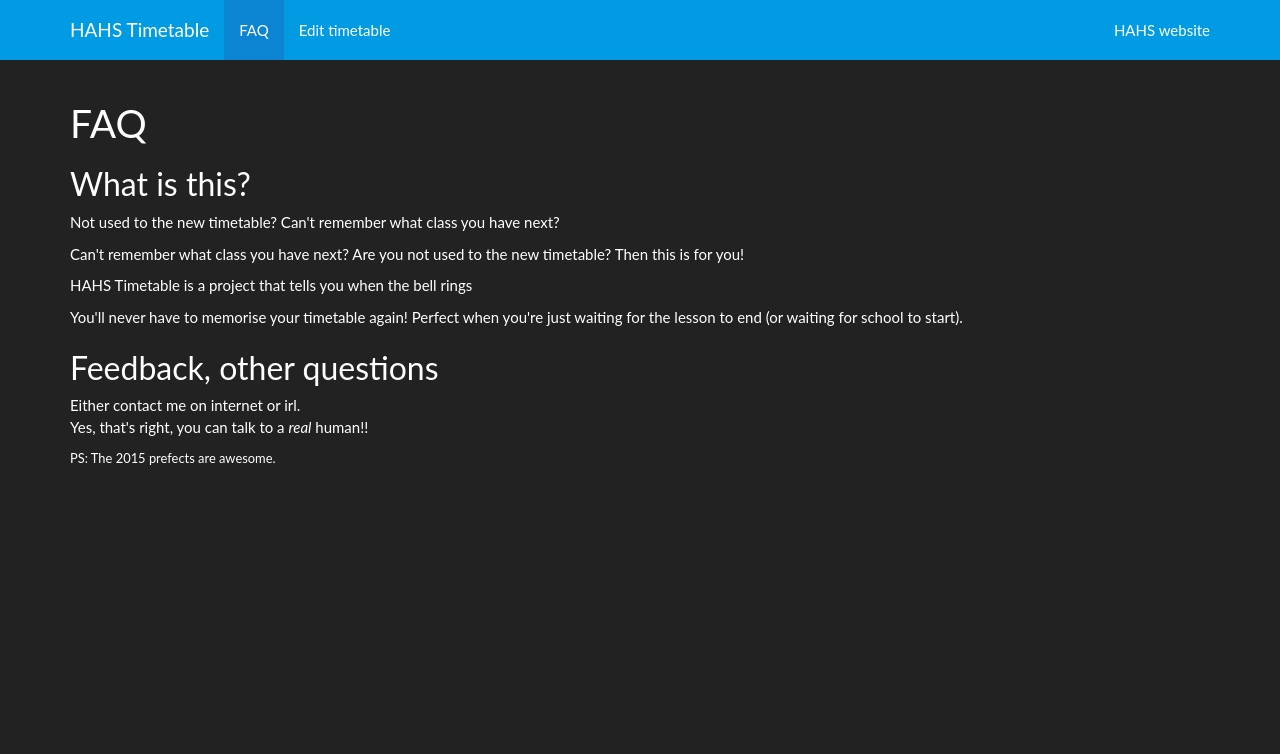
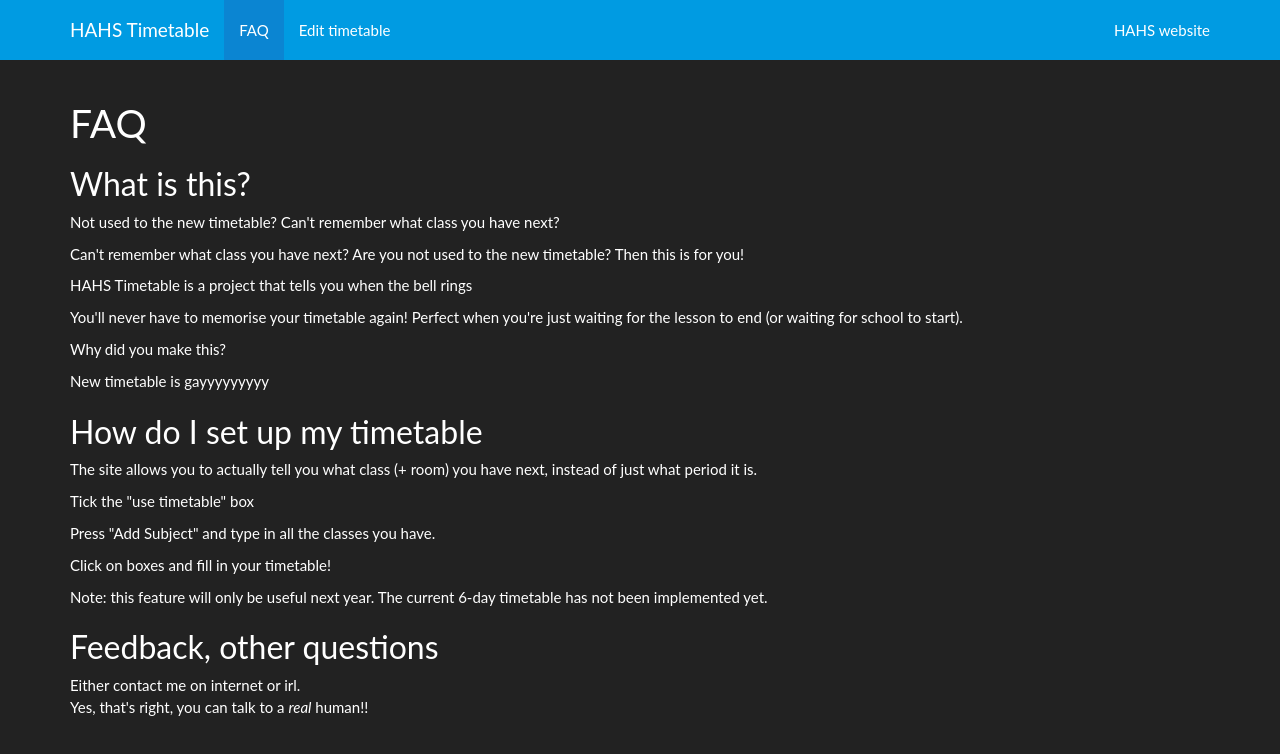
Before and after one commit to jonathanlam/hahstimetable, a plain HTML site: page faq.html in a window 1280 px wide. Drawn offline with nearby package versions, Linux system fonts and the light colour scheme; a web font is replaced by a local one.

Commit message:
Update faq.html

```diff
--- a/faq.html
+++ b/faq.html
@@ -46,9 +46,18 @@
 		<p>HAHS Timetable is a project that tells you when the bell rings</p>
 		<p>You'll never have to memorise your timetable again! Perfect when you're just waiting for the lesson to end (or waiting for school to start).</p>
 
+		<p>Why did you make this?</p>
+		<p>New timetable is gayyyyyyyyy</p>
+
+		<h2>How do I set up my timetable</h2>
+		<p>The site allows you to actually tell you what class (+ room) you have next, instead of just what period it is.</p>
+		<p>Tick the "use timetable" box</p>
+		<p>Press "Add Subject" and type in all the classes you have.</p>
+		<p>Click on boxes and fill in your timetable!</p>
+		<p>Note: this feature will only be useful next year. The current 6-day timetable has not been implemented yet.</p>
+
 		<h2>Feedback, other questions</h2>
 		<p>Either contact me on internet or irl.<br />Yes, that's right, you can talk to a <em>real</em> human!!</p>
-		<p class="small">PS: The 2015 prefects are awesome.</p>
 	</div>
 
 	<script src="http://cdnjs.cloudflare.com/ajax/libs/jquery/1.11.1/jquery.min.js"></script>
```
